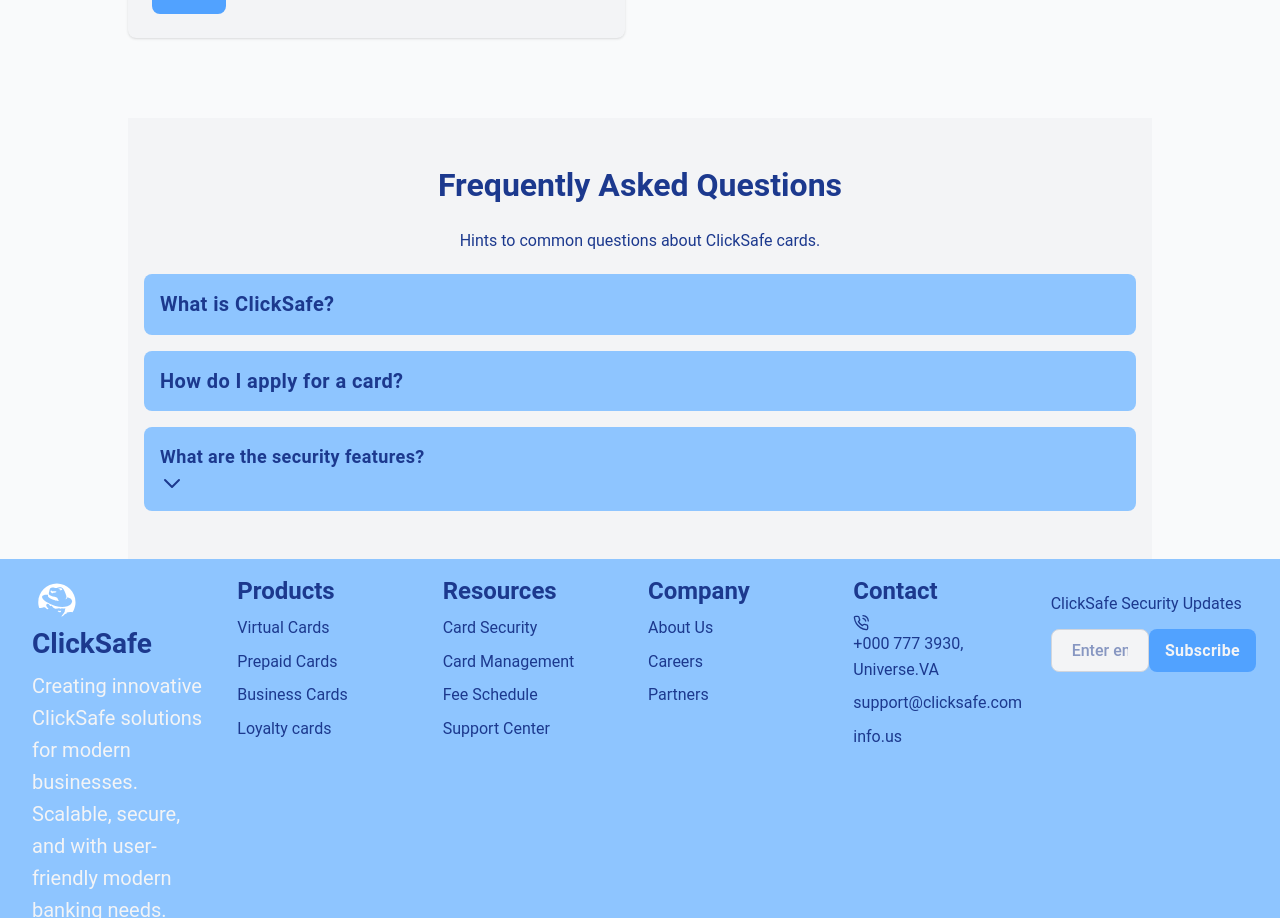
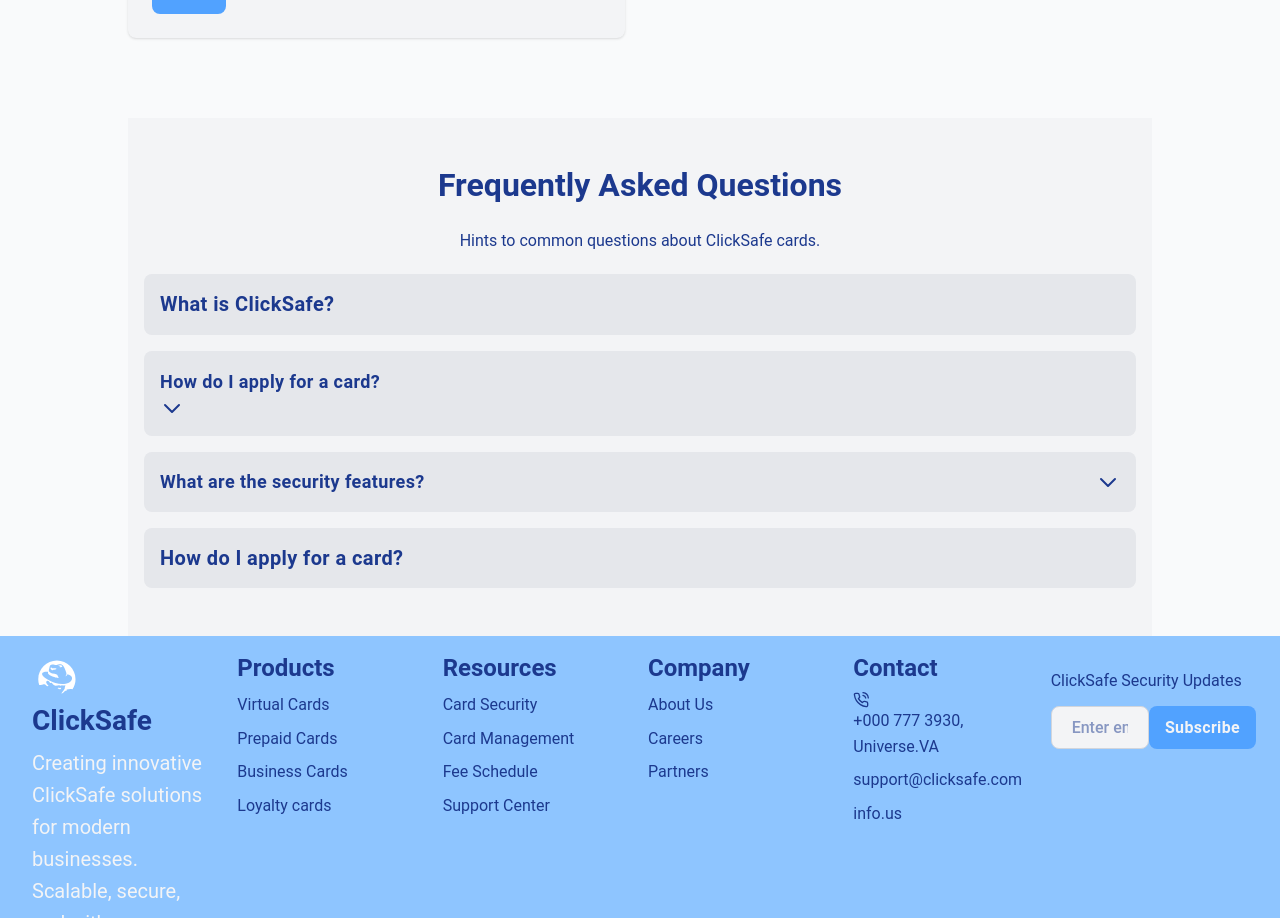
Before and after one commit to HeLaughs/scratch, a React (Vite) app: page / in a window 1280 px wide. Shown: the part 8286-9204 px from the top of the page. Built offline with nearby package versions, Linux system fonts and the light colour scheme.

Commit message:
add layout animation and typograhy update

```diff
--- a/src/App.css
+++ b/src/App.css
@@ -11,6 +11,7 @@
   width: 3rem;
   height: 3rem;
   color: var(--primaryColor);
+  backdrop-filter: blur(10px);
 }
 
 body {
@@ -126,10 +127,6 @@ section {
   padding: 0.5rem 1.25rem;
 }
 
-.bg-accent {
-  background-color: var(--accentColor) !important;
-}
-
 .text-accent {
   color: var(--accentColor) !important;
 }
--- a/src/App.jsx
+++ b/src/App.jsx
@@ -19,6 +19,7 @@ import card2 from './assets/card2.png';
 import badge from './assets/badge.jpg';
 
 
+
 function App() {
   const [loading, setLoading] = useState(true);
   const [menuOpen, setMenuOpen] = useState(false);
@@ -31,6 +32,8 @@ function App() {
     });
   };
   const [showScrollButton, setShowScrollButton] = useState(false);
+
+
 
   useEffect(() => {
     const handleScroll = () => {
@@ -54,6 +57,8 @@ function App() {
     alert('Form submitted successfully!');
     setFormData({ email: '', card: '', message: '' });
   };
+
+
   if (loading) {
     return (
       <div class="min-h-screen bg-gray-100 flex flex-col">
@@ -70,6 +75,9 @@ function App() {
       </div>
     );
   }
+
+
+
 
   return (
     <>
@@ -131,7 +139,7 @@ function App() {
     </svg>
                         </a>
                     </div>
-                    <div class="bg-blue-300 rounded-lg p-8">
+                    <div class="bg-blue-300 rounded-lg p-8 card data-tilt">
                         <GiCardExchange className="text-4xl w-fit h-18 mb-3" />
                         <h2 class="text-xl font-bold text-blue-900 mb-3">Business Expense Card</h2>
                         <p class="text-blue-900 mb-4">Real-time transaction with smart spending controls and expense reporting</p>
@@ -540,97 +548,112 @@ function App() {
     </div>
   </div>
 </section>
-<section id="faq" class="bg-gray-100 py-18 px-2 mx-auto max-w-5xl">
-  <div class="px-4 mx-auto max-w-7xl">
-    <div class="text-center mx-auto max-w-2xl">
-      <h2 class="text-blue-900 font-bold text-3xl mb-4">Frequently Asked Questions</h2>
-      <p class="text-blue-900 max-w-2xl mx-auto leading-relaxed">Hints to common questions about ClickSafe cards.</p>
+
+<section id="faq" className="bg-gray-100 py-18 px-2 mx-auto max-w-5xl">
+      <div className="px-4 mx-auto max-w-7xl">
+        <div className="text-center mx-auto max-w-2xl">
+          <h2 className="text-blue-900 font-bold text-3xl mb-4">Frequently Asked Questions</h2>
+          <p className="text-blue-900 max-w-2xl mx-auto leading-relaxed">
+            Hints to common questions about ClickSafe cards.
+          </p>
         </div>
-    <div class="space-y-4">
-              <div class="bg-blue-300 rounded-lg p-4">
-                <button type="button" id="faq1"
-                  class="w-full text-left text-xl font-bold text-blue-900"
+        <div className="space-y-4">
+          <div className="bg-gray-200 rounded-lg p-4">
+            <button
+              type="button"
+              id="faq1"
+              className="w-full text-left text-xl font-bold text-blue-900"
               onClick={() => toggleFaq(1)}
             >
               What is ClickSafe?
             </button>
             {faqOpen[1] && (
-                  <p class="mt-2 text-blue-900">ClickSafe offers smart banking cards with advanced security features for safe and convenient transactions.</p>
+              <p className="mt-2 text-blue-900">
+                ClickSafe offers smart banking cards with advanced security features for safe and convenient transactions.
+              </p>
             )}
           </div>
-              <div class="bg-blue-300 rounded-lg p-4">
-                <button type="button" id="faq2"
-                  class="w-full text-left text-xl font-bold text-blue-900"
+
+          <div className="bg-gray-200 rounded-lg p-4">
+            <button
+              type="button"
+              id="faq2"
+              className="w-full text-left text-xl font-bold text-blue-900"
               onClick={() => toggleFaq(2)}
+            >
+              <span className="text-lg font-semibold text-blue-900 overflow-hidden">How do I apply for a card?</span><svg
+                id="arrow1"
+                xmlns="http://www.w3.org/2000/svg"
+                fill="none"
+                viewBox="0 0 24 24"
+                stroke="currentColor"
+                className="w-6 h-6 text-blue-900"
+              >
+                <path
+                  strokeLinecap="round"
+                  strokeLinejoin="round"
+                  strokeWidth={2}
+                  d="M19 9l-7 7-7-7"
+                />
+              </svg>
+            </button>
+            {faqOpen[2] && (
+              <p className="mt-2 text-blue-900">
+                Visit our order page to apply for a ClickSafe card. Choose your card type and fill out the application form.
+              </p>
+            )}
+          </div>
+
+          <div className="bg-gray-200 rounded-lg p-4">
+            <button
+              type="button"
+              id="faq3"
+              className="w-full text-left text-xl font-bold text-blue-900 flex justify-between items-center"
+              onClick={() => toggleFaq(3)}
+            >
+              <span className="text-lg font-semibold text-blue-900 overflow-hidden">
+                What are the security features?
+              </span>
+              <svg
+                id="arrow1"
+                xmlns="http://www.w3.org/2000/svg"
+                fill="none"
+                viewBox="0 0 24 24"
+                stroke="currentColor"
+                className="w-6 h-6 text-blue-900"
+              >
+                <path
+                  strokeLinecap="round"
+                  strokeLinejoin="round"
+                  strokeWidth={2}
+                  d="M19 9l-7 7-7-7"
+                />
+              </svg>
+            </button>
+            {faqOpen[3] && (
+              <p className="mt-2 text-blue-900">
+                Our cards include military-grade encryption, real-time fraud monitoring, instant alerts, and card controls.
+              </p>
+            )}
+          </div>
+          <div className="bg-gray-200 rounded-lg p-4">
+            <button
+              type="button"
+              id="faq4"
+              className="w-full text-left text-xl font-bold text-blue-900"
+              onClick={() => toggleFaq(4)}
             >
               How do I apply for a card?
             </button>
-                {faqOpen[2] && (
-                  <p class="mt-2 text-blue-900">Visit our order page to apply for a ClickSafe card. Choose your card type and fill out the application form.</p>
+            {faqOpen[4] && (
+              <p className="mt-2 text-blue-900">
+                Visit our order page to apply for a ClickSafe card. Choose your card type and fill out the application form.
+              </p>
             )}
           </div>
-              <div class="bg-blue-300 rounded-lg p-4">
-                <button type="button" id="faq3"
-                  class="w-full text-left text-xl font-bold text-blue-900"
-                  onClick={() => toggleFaq(3)}
-                >
-                  <span class="flex justify-between text-lg font-semibold text-blue-900 overflow-hidden">What are the security features?</span>  <svg id="arrow1" xmlns="http://www.w3.org/2000/svg" fill="none" viewBox="0 0 24 24" stroke="currentColor"
-                        class="w-6 h-6 text-blue-900">
-                        <path strokeLinecap="round" strokeLinejoin="round" strokeWidth="2" d="M19 9l-7 7-7-7"></path>
-                    </svg>
-                </button>
-                {faqOpen[3] && (
-                  <p class="mt-2 text-blue-900">Our cards include military-grade encryption, real-time fraud monitoring, instant alerts, and card controls.</p>
-                )}
+
         </div>
       </div>
-          </div>
-
-    {/* <div class="mt-8 space-y-4 mx-auto w-full max-w-2xl">
-      <div class="bg-white border border-gray-200 shadow-2xl">
-        <button class="flex items-center justify-between w-full px-4 py-5" type="button" id="Qn1">
-        <span class="flex text-lg font-semibold text-blue-400 overflow-hidden">How to get started with cards?</span>
-                    <svg id="arrow1" xmlns="http://www.w3.org/2000/svg" fill="none" viewBox="0 0 24 24" stroke="currentColor"
-                        class="w-6 h-6 text-gray-400">
-                        <path strokeLinecap="round" strokeLinejoin="round" strokeWidth="2" d="M19 9l-7 7-7-7"></path>
-                    </svg>
-        </button>
-        </div>
-    </div>
-    <div class="mt-8 space-y-4 mx-auto w-full max-w-2xl">
-      <div class="bg-white border border-gray-200 shadow-2xl">
-        <button class="flex items-center justify-between w-full px-4 py-5" type="button" id="Qn1">
-        <span class="flex text-lg font-semibold text-blue-400">What security features do your cards have?</span>
-                    <svg id="arrow1" xmlns="http://www.w3.org/2000/svg" fill="none" viewBox="0 0 24 24" stroke="currentColor"
-                        class="w-6 h-6 text-gray-400">
-                        <path strokeLinecap="round" strokeLinejoin="round" strokeWidth="2" d="M19 9l-7 7-7-7"></path>
-                    </svg>
-        </button>
-        </div>
-    </div>
-    <div class="mt-8 space-y-4 mx-auto w-full max-w-2xl">
-      <div class="bg-white border border-gray-200 shadow-2xl">
-        <button class="flex items-center justify-between w-full px-4 py-5" type="button" id="Qn1">
-        <span class="flex text-lg font-semibold text-blue-400">Can I use my card internationally?</span>
-                    <svg id="arrow1" xmlns="http://www.w3.org/2000/svg" fill="none" viewBox="0 0 24 24" stroke="currentColor"
-                        class="w-6 h-6 text-gray-400">
-                        <path strokeLinecap="round" strokeLinejoin="round" strokeWidth="2" d="M19 9l-7 7-7-7"></path>
-                    </svg>
-        </button>
-        </div>
-    </div>
-    <div class="mt-8 space-y-4 mx-auto w-full max-w-2xl">
-      <div class="bg-white border border-gray-200 shadow-2xl">
-        <button class="flex items-center justify-between w-full px-4 py-5" type="button" id="Qn1">
-        <span class="flex text-lg font-semibold text-blue-400">How do contactless payments work?</span>
-                    <svg id="arrow1" xmlns="http://www.w3.org/2000/svg" fill="none" viewBox="0 0 24 24" stroke="currentColor"
-                        class="w-6 h-6 text-gray-400">
-                        <path strokeLinecap="round" strokeLinejoin="round" strokeWidth="2" d="M19 9l-7 7-7-7"></path>
-                    </svg>
-        </button>
-        </div>
-    </div> */}
-
     </section>
 
 <footer id="footer" aria-label="Footer" class="bg-blue-300">
```
Lines whose indentation alone changed are shown as unchanged.
